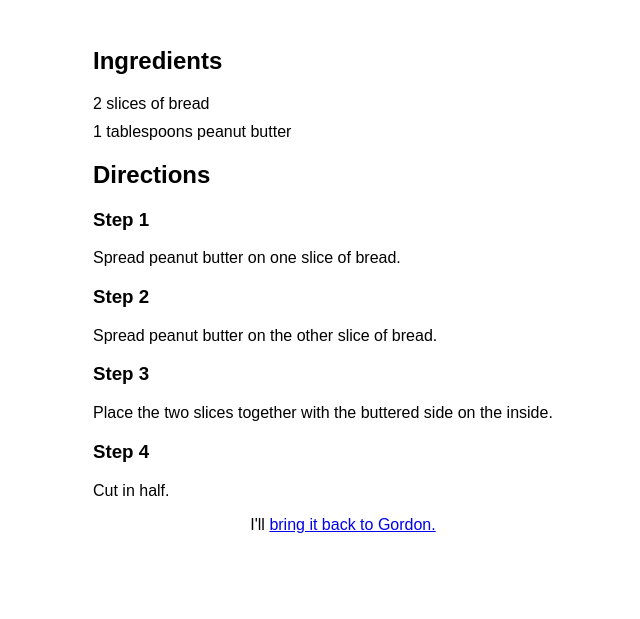
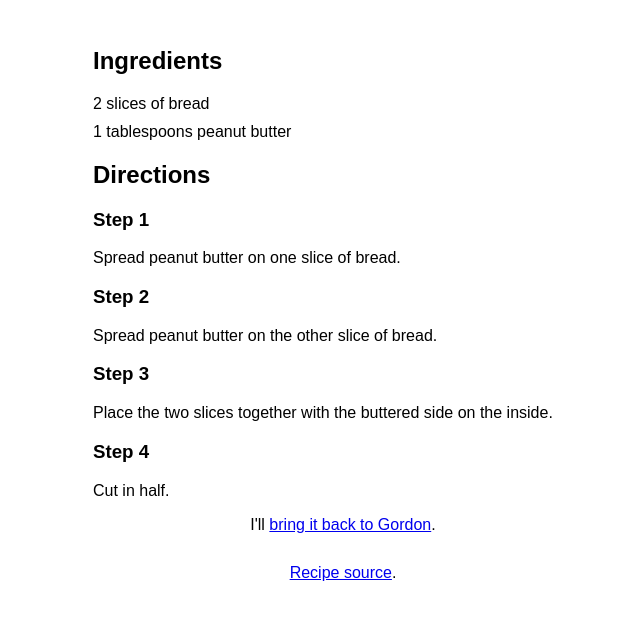
Before and after one commit to Belayne/odin-recipes, a plain HTML site: page recipes/idiot-sandwich.html in a window 1280 px wide. Shown: the part 101-720 px from the top of the page, without its empty margins (297-937 px from the left). Drawn offline with Linux system fonts and the light colour scheme.

Commit message:
Add recipe source

```diff
--- a/css/style.css
+++ b/css/style.css
@@ -44,3 +44,8 @@ img {
     width: 350px;
     height: 200px;
 }
+
+.credit {
+    margin-top: 30px;
+    text-align: center;
+}
--- a/recipes/idiot-sandwich.html
+++ b/recipes/idiot-sandwich.html
@@ -42,6 +42,7 @@
         </ol>
         </section>
     </article>
-    <p class="back-link">I'll <a href="../index.html">bring it back to Gordon.</a></p>
+    <p class="back-link">I'll <a href="../index.html">bring it back to Gordon</a>.</p>
+    <p class="credit"><a href="https://www.allrecipes.com/recipe/67899/better-peanut-butter-sandwich/">Recipe source</a>.</p>
 </body>
 </html>
```
Also changed, not shown: recipes/lambsauce.html (+2 -1 lines).
